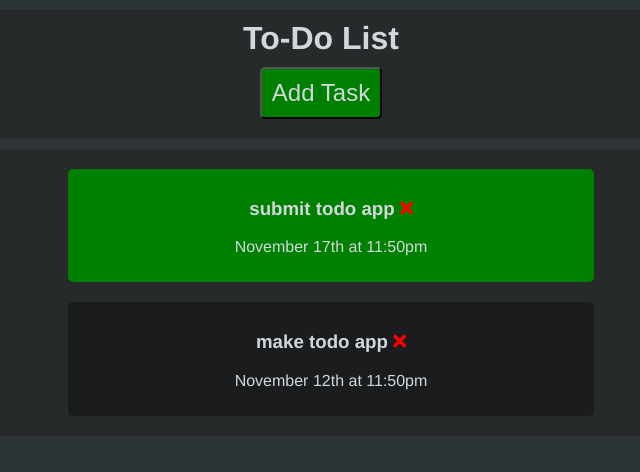
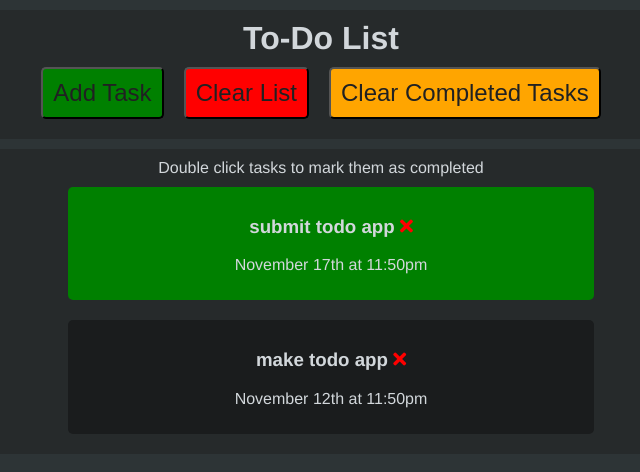
Before and after one commit to CodersforLearning/todo-app-vue-JakeL1001, a Vue app: page / in a window 1280 px wide. Shown: the top 472 px of the page, without its empty margins (319-959 px from the left). Built offline with nearby package versions, Linux system fonts and the light colour scheme.

Commit message:
Added DatePicker

```diff
--- a/package.json
+++ b/package.json
@@ -12,7 +12,10 @@
     "@fortawesome/free-solid-svg-icons": "^5.15.4",
     "@fortawesome/vue-fontawesome": "^2.0.6",
     "core-js": "^3.6.5",
-    "vue": "^3.0.0"
+    "litepie-datepicker": "^1.0.14",
+    "vue": "^3.0.0",
+    "vue3-date-time-picker": "^2.3.6",
+    "vuejs-datepicker": "^1.6.2"
   },
   "devDependencies": {
     "@vue/cli-plugin-babel": "~4.5.0",
--- a/src/App.vue
+++ b/src/App.vue
@@ -1,5 +1,7 @@
 <template>
   <Header @toggle-add-task="toggleAddTask"
+  @clear-list="clearList"
+  @clear-completed="clearCompleted"
   title="To-Do List"
   :showAddTask="showAddTask"/>
   <div v-if="showAddTask">
@@ -30,6 +32,14 @@ export default {
   methods: {
     toggleAddTask(){
       this.showAddTask = !this.showAddTask
+    },
+    clearList(){
+      if (confirm("Are you sure you want to clear all tasks?")){
+      this.tasks = []
+      }
+    },
+    clearCompleted(){
+      this.tasks = this.tasks.filter(task => !task.completed)
     },
     addTask(task){
       this.tasks = [...this.tasks, task]
--- a/src/components/AddTask.vue
+++ b/src/components/AddTask.vue
@@ -3,16 +3,17 @@
     <form @submit="onSubmit" class="add-form">
     <div class="form-control">
       <label>Task</label>
-      <input id="Taskinput" type="text" v-model="text" name="text" placeholder="Add Task" />
+      <input id="Taskinput" type="text" v-model="text" name="text" placeholder="Task Name" />
     </div>
     <div class="form-control">
       <label>Day & Time</label>
-      <input
-        id="Dayinput"
-        type="text"
-        v-model="day"
-        name="day"
-        placeholder="Add Day & Time"
+      <DatePicker v-model="date"
+      format="dd-M-Y"
+      dark
+      :minDate="new Date()"
+      autoApply
+      :is24="false"
+      :enableTimePicker="false"
       />
     </div>
     <div class="form-control form-control-check">
@@ -26,7 +27,11 @@
 </template>
 
 <script>
+import DatePicker from "vue3-date-time-picker";
+import "vue3-date-time-picker/dist/main.css";
+
 export default {
+  components: {DatePicker},
     name: "AddTask",
     data() {
         return {
@@ -38,7 +43,7 @@ export default {
     methods: {
         onSubmit(e){
             e.preventDefault();
-
+            var returndate = this.date.toString().substring(0,15)
             if (!this.text) {
                 alert("Please add a task");
                 return
@@ -46,7 +51,7 @@ export default {
             const newTask = {
                 id: Math.floor(Math.random()* 1000000),
                 text: this.text,
-                day: this.day,
+                day: returndate,
                 completed: this.completed
             }
             this.$emit("add-task", newTask);
@@ -55,14 +60,14 @@ export default {
             this.completed = false;
         }
     }
+
 }
 </script>
 
 <style scoped>
 .add-form{
-
     background-color: #1a1c1d;
-    padding: 20px;
+    padding: 0px 20px 20px 20px;
     border-radius: 5px;
     margin: auto;
 }
--- a/src/components/Button.vue
+++ b/src/components/Button.vue
@@ -26,7 +26,7 @@ button{
     border-radius: 5px;
     align-items: center;
     justify-content: center;
-    color: #d2d7db;
+    color: #202122;
     font-size: 1.5em;
     padding: 10px;
     margin: 10px;
--- a/src/components/Header.vue
+++ b/src/components/Header.vue
@@ -5,6 +5,12 @@
       <Button @button-click="$emit('toggle-add-task')"
       :text="showAddTask ? 'Close' : 'Add Task'"
       :color="showAddTask ? 'red': 'green'" />
+      <Button @button-click="$emit('clear-list')"
+      :text="'Clear List'"
+      :color="'red'" />
+      <Button @button-click="$emit('clear-completed')"
+      :text="'Clear Completed Tasks'"
+      :color="'orange'" />
     </div>
   </header>
 </template>
--- a/src/components/Tasks.vue
+++ b/src/components/Tasks.vue
@@ -1,8 +1,9 @@
 <template>
     <div class="task-container">
-        <div class="task-list">
-    <div class="task" :key="task.id" v-for="task in tasks">
-        <Task @toggle-completed="$emit('toggle-completed',task.id)" @delete-task="$emit('delete-task', task.id)" :task="task" />
+        <div class="task-list" v-if="tasks.length">
+            Double click tasks to mark them as completed
+            <div class="task" :key="task.id" v-for="task in tasks">
+                <Task @toggle-completed="$emit('toggle-completed',task.id)" @delete-task="$emit('delete-task', task.id)" :task="task" />
     </div>
     </div>
     </div>
@@ -35,6 +36,9 @@ export default {
     border-radius: 5px;
     padding: 10px;
 }
+.task-container:empty{
+    display: none;
+}
 .task {
     border-radius: 5px;
     padding: 10px;
```
Also changed, not shown: src/components/DatePicker.vue (added, +39 -0 lines).
